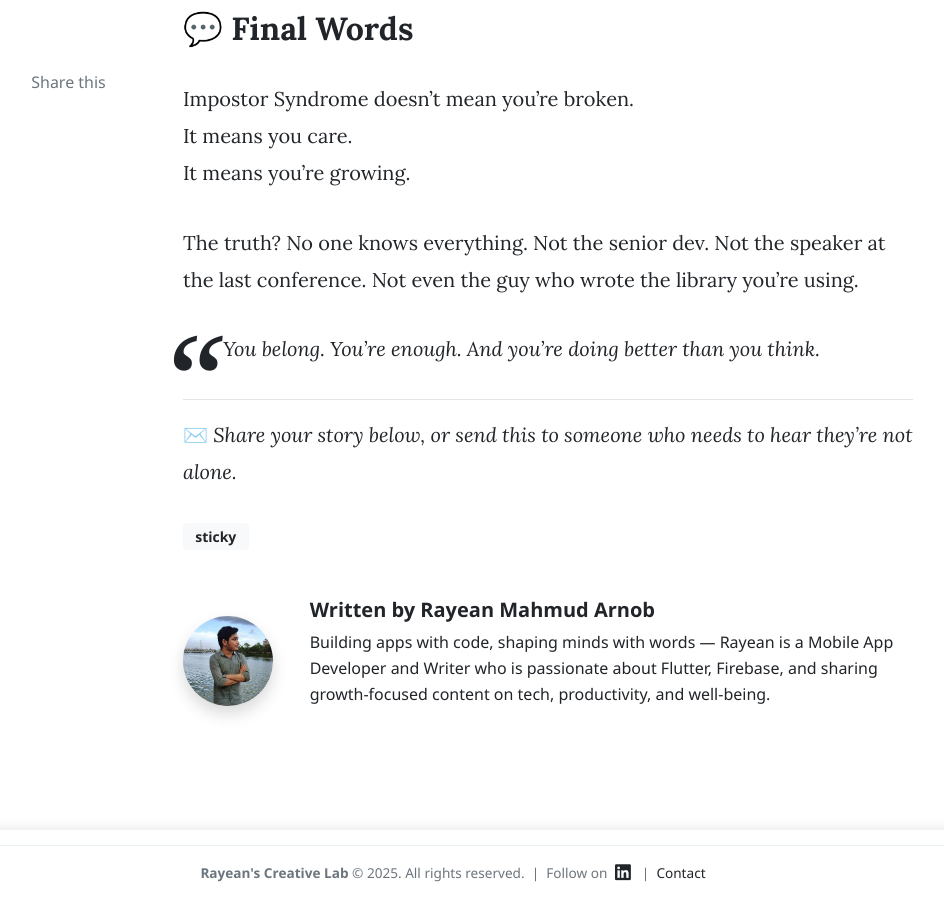
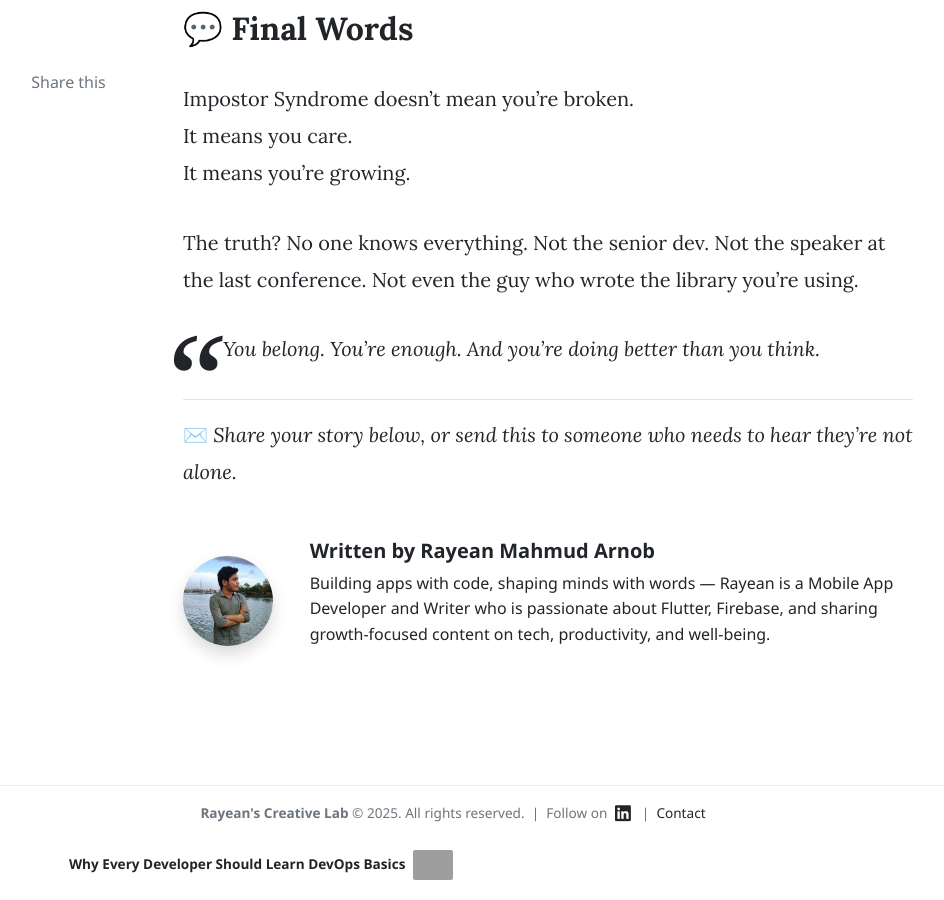
Before and after one commit to Rayean-Mahmud/rayean-mahmud.github.io, a Jekyll site: the page built from _posts/2025-05-16-Imposter-syndrom-tech.markdown, in a window 1280 px wide and 900 px high, scrolled down 3973 px. Shown: the whole window, without its empty margins (187-1131 px from the left). Built offline with Jekyll 4.4.1, drawn with Linux system fonts in a browser that asks for light colours; nearby versions of some CDN libraries; a script that is not in the unit is left out; comment, search, counter and statistics services are not loaded; grey boxes are pictures that could not be loaded.

Commit message:
Update 2025-05-16-Imposter-syndrom-tech.markdown

```diff
--- a/_posts/2025-05-16-Imposter-syndrom-tech.markdown
+++ b/_posts/2025-05-16-Imposter-syndrom-tech.markdown
@@ -4,8 +4,7 @@
 author: rayean
 categories: [Tech, Productivity, Mental Health, Digital Wellness ]
 image: https://blog.howareyou.work/content/images/size/w1000/2023/07/imposter-syndrome-software-development.jpg
-tags: [ sticky ]
-sticky: true
+
 
 ---
 
```
